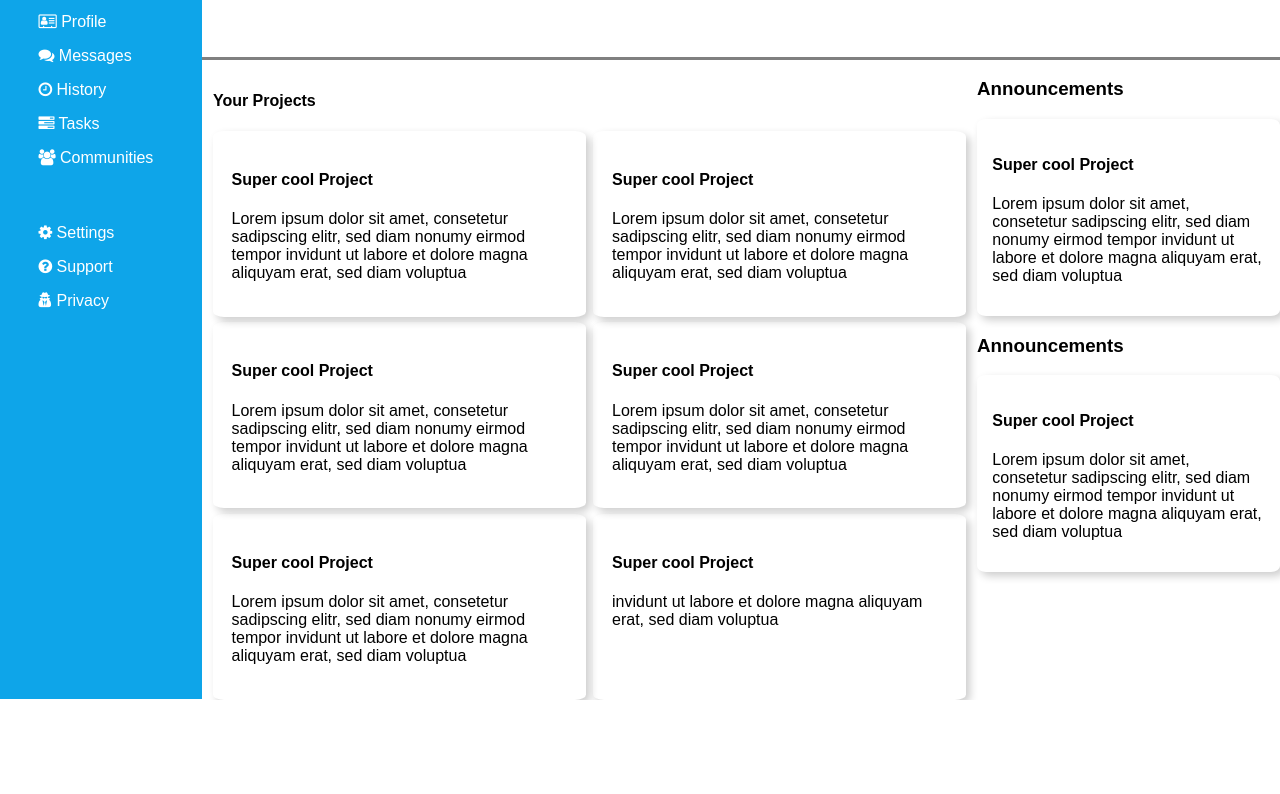
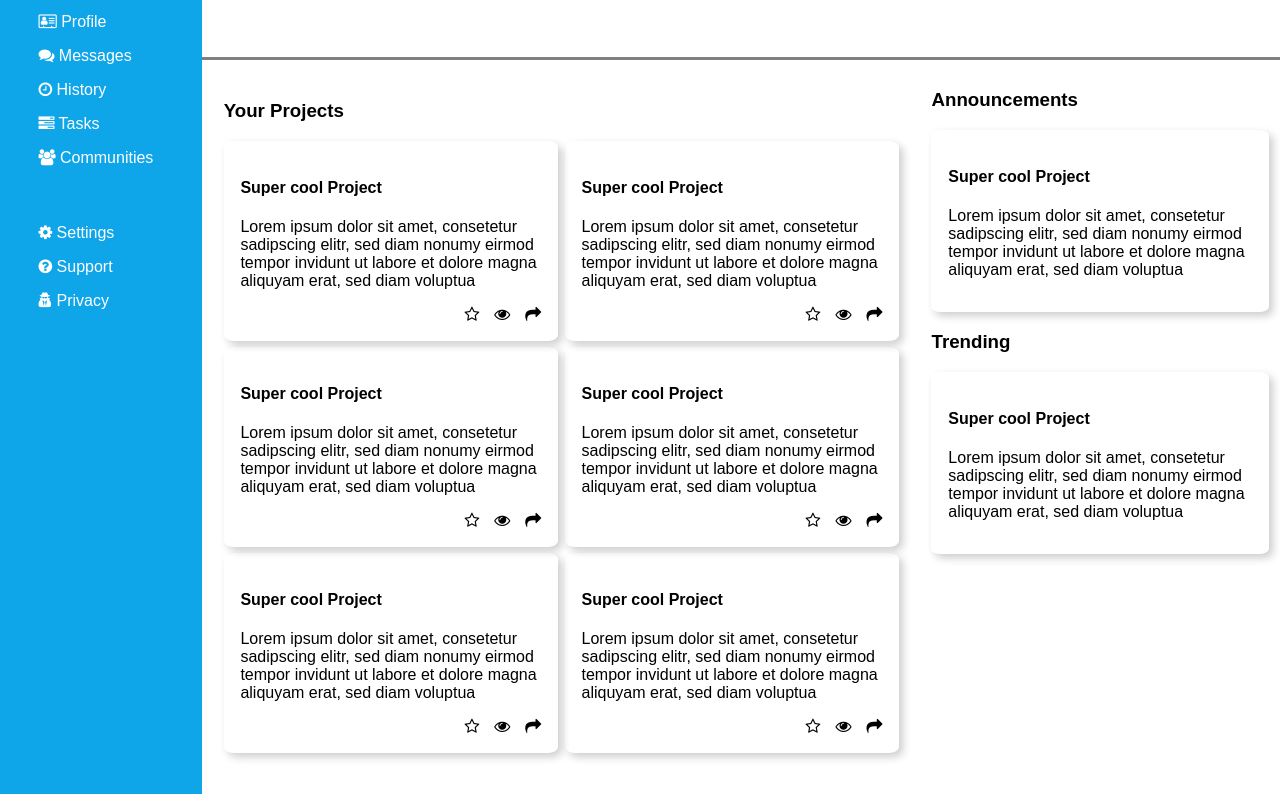
Before and after one commit to Luann00/AdminDashboard, a plain HTML site: page index.html in a window 1280 px wide. Shown: the part 168-962 px from the top of the page. Before the commit the page ends 868 px from the top, so only its background shows below. Drawn offline with Linux system fonts and the light colour scheme.

Commit message:
added icons in the cards at the right buttom corner

```diff
--- a/index.html
+++ b/index.html
@@ -102,13 +102,25 @@
 
             <div class="main">
                 <div class="dashboard">
-                    <h4>Your Projects</h4>
+                    <h3>Your Projects</h3>
                     <div class="containerGrid">
                         <div class="card">
                             <div class="cardContent">
                                 <h4>Super cool Project</h4>
                                 <p>Lorem ipsum dolor sit amet, consetetur sadipscing elitr, sed diam nonumy eirmod
                                     tempor invidunt ut labore et dolore magna aliquyam erat, sed diam voluptua</p>
+                                <div class="cardItems">
+                                    <span> <i class="fa fa-star-o" aria-hidden="true"></i>
+                                        </i>
+                                    </span>
+                                    <span><i class="fa fa-eye" aria-hidden="true"></i>
+                                        </i>
+                                    </span>
+                                    <span> <i class="fa fa-share" aria-hidden="true"></i>
+                                        </i>
+                                    </span>
+                                </div>
+
                             </div>
                         </div>
 
@@ -117,6 +129,17 @@
                                 <h4>Super cool Project</h4>
                                 <p>Lorem ipsum dolor sit amet, consetetur sadipscing elitr, sed diam nonumy eirmod
                                     tempor invidunt ut labore et dolore magna aliquyam erat, sed diam voluptua</p>
+                                <div class="cardItems">
+                                    <span> <i class="fa fa-star-o" aria-hidden="true"></i>
+                                        </i>
+                                    </span>
+                                    <span><i class="fa fa-eye" aria-hidden="true"></i>
+                                        </i>
+                                    </span>
+                                    <span> <i class="fa fa-share" aria-hidden="true"></i>
+                                        </i>
+                                    </span>
+                                </div>
                             </div>
                         </div>
 
@@ -125,6 +148,17 @@
                                 <h4>Super cool Project</h4>
                                 <p>Lorem ipsum dolor sit amet, consetetur sadipscing elitr, sed diam nonumy eirmod
                                     tempor invidunt ut labore et dolore magna aliquyam erat, sed diam voluptua</p>
+                                <div class="cardItems">
+                                    <span> <i class="fa fa-star-o" aria-hidden="true"></i>
+                                        </i>
+                                    </span>
+                                    <span><i class="fa fa-eye" aria-hidden="true"></i>
+                                        </i>
+                                    </span>
+                                    <span> <i class="fa fa-share" aria-hidden="true"></i>
+                                        </i>
+                                    </span>
+                                </div>
                             </div>
                         </div>
                         <div class="card">
@@ -132,6 +166,19 @@
                                 <h4>Super cool Project</h4>
                                 <p>Lorem ipsum dolor sit amet, consetetur sadipscing elitr, sed diam nonumy eirmod
                                     tempor invidunt ut labore et dolore magna aliquyam erat, sed diam voluptua</p>
+
+                                <div class="cardItems">
+                                    <span> <i class="fa fa-star-o" aria-hidden="true"></i>
+                                        </i>
+                                    </span>
+                                    <span><i class="fa fa-eye" aria-hidden="true"></i>
+                                        </i>
+                                    </span>
+                                    <span> <i class="fa fa-share" aria-hidden="true"></i>
+                                        </i>
+                                    </span>
+                                </div>
+
                             </div>
                         </div>
                         <div class="card">
@@ -139,13 +186,38 @@
                                 <h4>Super cool Project</h4>
                                 <p>Lorem ipsum dolor sit amet, consetetur sadipscing elitr, sed diam nonumy eirmod
                                     tempor invidunt ut labore et dolore magna aliquyam erat, sed diam voluptua</p>
+
+                                <div class="cardItems">
+                                    <span> <i class="fa fa-star-o" aria-hidden="true"></i>
+                                        </i>
+                                    </span>
+                                    <span><i class="fa fa-eye" aria-hidden="true"></i>
+                                        </i>
+                                    </span>
+                                    <span> <i class="fa fa-share" aria-hidden="true"></i>
+                                        </i>
+                                    </span>
+                                </div>
                             </div>
                         </div>
                         <div class="card">
                             <div class="cardContent">
                                 <h4>Super cool Project</h4>
-                                <p> invidunt ut labore et dolore magna aliquyam erat, sed diam voluptua</p>
+                                <p>Lorem ipsum dolor sit amet, consetetur sadipscing elitr, sed diam nonumy eirmod
+                                    tempor invidunt ut labore et dolore magna aliquyam erat, sed diam voluptua</p>
+                                <div class="cardItems">
+                                    <span> <i class="fa fa-star-o" aria-hidden="true"></i>
+                                        </i>
+                                    </span>
+                                    <span><i class="fa fa-eye" aria-hidden="true"></i>
+                                        </i>
+                                    </span>
+                                    <span> <i class="fa fa-share" aria-hidden="true"></i>
+                                        </i>
+                                    </span>
+                                </div>
                             </div>
+
                         </div>
 
                     </div>
@@ -163,9 +235,8 @@
                             </div>
                         </div>
                     </div>
-                    <h3>Announcements</h3>
+                    <h3>Trending</h3>
                     <div class="containerGridInformation">
-
                         <div class="cardInformation">
                             <div class="cardContent">
                                 <h4>Super cool Project</h4>
--- a/style.css
+++ b/style.css
@@ -11,7 +11,13 @@ body {
     background-color: #0ea5e9;
     padding: 3%;
     width: 20vw;
-    margin:0;
+    margin: 0;
+}
+
+.cardItems {
+    display: flex;
+    justify-content: end;
+    align-items: self-end;
 }
 
 .card,
@@ -31,7 +37,7 @@ body {
 }
 
 .containerGridInformation {
-    display:flex;
+    display: flex;
 }
 
 .containerGrid {
@@ -162,13 +168,24 @@ img {
     justify-content: space-between;
 }
 
+.fa-star-o {
+    cursor: pointer;
+}
+
 span+span {
     margin-left: 15px;
+    cursor: pointer;
 }
+
+.cardContent {
+    height: 50%;
+}
+
 
 .dashboard {
     flex-grow: 1;
-    margin: 1%;
+    margin: 2%;
+    margin-bottom: 5%;
 }
 
 .main {
@@ -181,9 +198,8 @@ span+span {
 }
 
 .information {
-    margin: 0;
-    width: 70vw;
     flex-grow: 1;
+    margin: 1%;
 }
 
 
```
